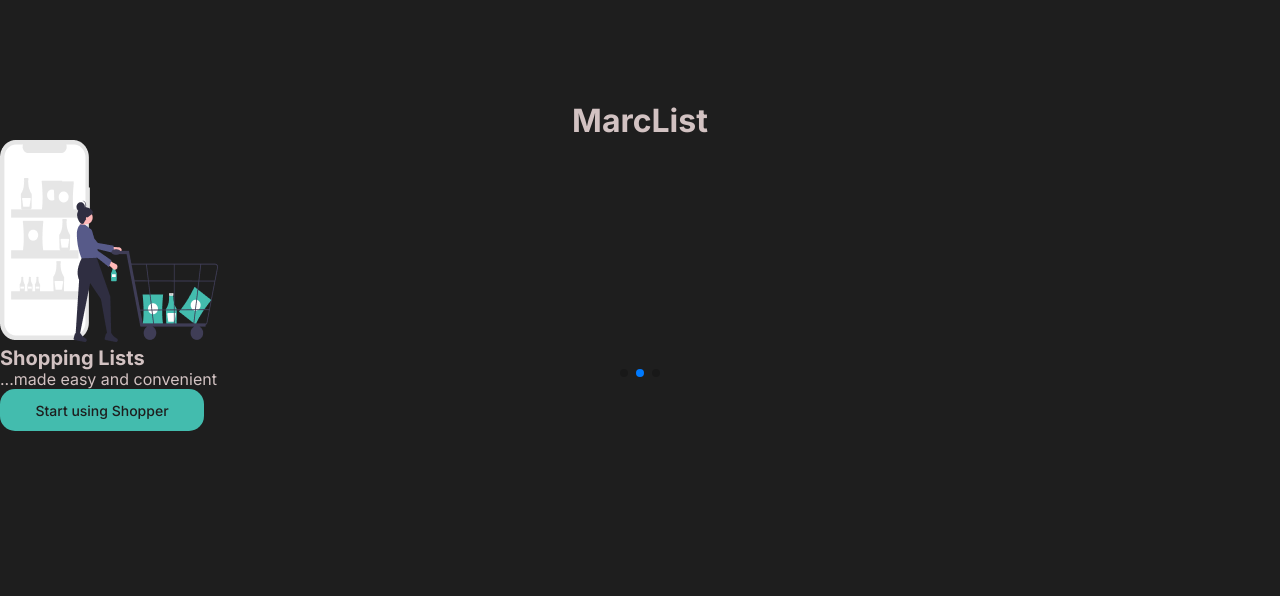
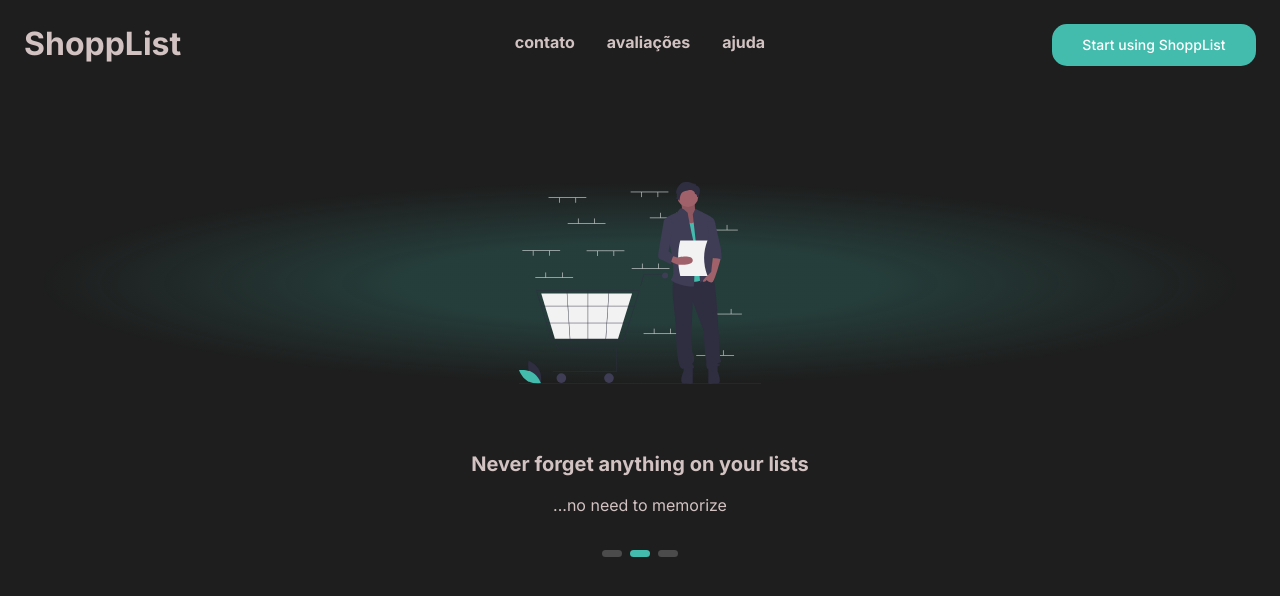
Before and after one commit to marclipe/marclist, a plain HTML site: page index.html in a window 1280 px wide. Drawn offline with nearby package versions, Linux system fonts and the light colour scheme.

Commit message:
Version mobile and Desktop

```diff
--- a/index.html
+++ b/index.html
@@ -12,36 +12,49 @@
     />
     <link href="https://fonts.googleapis.com/css2?family=Inter:wght@400;500;700&display=swap" rel="stylesheet">
     <link rel="stylesheet" href="style.css">
-    <title>MarcList</title>
+    <title>ShoppList</title>
 </head>
 <body>
     <header class="header">
-        <h1>MarcList</h1>
+        <h1>ShoppList</h1>
+        <nav>
+            <ul class="nav__info">
+                <li><a href="#">contato</a></li>
+                <li><a href="#">avaliações</a></li>
+                <li><a href="#">ajuda</a></li>
+            </ul>
+        </nav>
     </header>
-    <section class="swiper mySwiper">
+    <section class="swiper mySwiper section-carousel">
         <div class="swiper-wrapper">
-            <div class="swiper-slide first-card">
-                <img src="./img/shopping_app.png" alt="">
+            <div class="swiper-slide">
+                <div class="image-carousel">
+                    <img class="size__image-carousel" src="./img/shopping_app.svg" alt="">
+                </div>
                 <h3 class="title__carousel">Shopping Lists</h3>
                 <p class="paragraph__carousel">...made easy and
                 convenient</p>
             </div>
             <div class="swiper-slide">
-                <img src="./img/shopping_app.png" alt="">
-                <h3 class="title__carousel">Shopping Lists</h3>
-                <p class="paragraph__carousel">...made easy and
-                convenient</p>
+                <div class="image-carousel">
+                    <img src="./img/empty_cart.svg" class="size__image-carousel" alt="">
+                </div>
+                <h3 class="title__carousel">Never forget
+                anything on your lists</h3>
+                <p class="paragraph__carousel">...no need to memorize</p>
             </div>
             <div class="swiper-slide">
-                <img src="./img/shopping_app.png" alt="">
-                <h3 class="title__carousel">Shopping Lists</h3>
-                <p class="paragraph__carousel">...made easy and
-                convenient</p>
+                <div class="image-carousel"><img src="./img/gone_shopping.svg" class="size__image-carousel"  alt=""></div>
+                <h3 class="title__carousel">Use shopper for your online shopping too!</h3>
+                <p class="paragraph__carousel">...make a list now, buy it later</p>
+                <br>
             </div>
         </div>
         <div class="swiper-pagination"></div>
     </section>
-    <a class="button-start" href="#">Start using Shopper</a>
+    <div class="container-button">
+        <a class="button-start" href="#">Start using ShoppList</a>
+    </div>
 
     <script src="https://cdn.jsdelivr.net/npm/swiper@9/swiper-bundle.min.js"></script>
 
--- a/style.css
+++ b/style.css
@@ -7,12 +7,15 @@
     --color-pagination-carousel: #D9D9D9;
 
     --font-Inter: 'Inter', sans-serif;
+    --swiper-theme-color: #43BCAE;
+    --swiper-pagination-bullet-inactive-color: white;
 }
 
 * {
     box-sizing: border-box;
     margin: 0;
     padding: 0;
+    /* border: 1px solid red; */
 }
 
 body {
@@ -24,16 +27,26 @@ body {
     display: flex;
     justify-content: center;
     margin-top: 6.313rem;
-
 }
 
 .header h1 {
     color: var(--color-text);
-
 }
 
-.first-card {
-    background-color: var(--bg-card-carousel);
+.section-carousel {
+    margin: 1.813rem 1.25rem 4.813rem;
+}
+
+.image-carousel {
+    margin: 4.313rem 1.25rem 4.25rem;
+    display: grid;
+    place-items: center;
+    background-image: var(--bg-card-carousel);
+}
+
+.size__image-carousel {
+    width: 100%;
+    height: 202px;
 }
 
 .title__carousel {
@@ -42,6 +55,8 @@ body {
     font-size: 1.25rem;
     line-height: 1.5rem;
     color: var(--color-text);
+    text-align: center;
+    padding-bottom: 1.25rem;
 }
 
 .paragraph__carousel {
@@ -50,6 +65,18 @@ body {
     font-size: 1rem;
     line-height: 1.188rem;
     color: var(--color-text);
+    text-align: center;
+    padding-bottom: 2.125rem;
+}
+
+.swiper-pagination-bullet {
+    border-radius: 10px;
+    width: 1.25rem;
+    height: 0.438rem;
+    background: var(--swiper-pagination-bullet-inactive-color);
+}
+.swiper-pagination-bullet-active {
+    background-color: var(--swiper-theme-color);
 }
 
 .button-start {
@@ -66,8 +93,64 @@ body {
     font-weight: 500;
     font-size: 0.875rem;
     line-height: 1.063rem;
-    color: #1E1E1E;
+    color: white;
+    cursor: pointer;
 }
 
 /*animation for button in css*/
-/* .button-start  */
+.button-start:hover {
+    background-color: #43bcaee3;
+    transition: background, 0.1;
+}
+
+.container-button {
+    display: grid;
+    place-items: center;
+}
+
+.nav__info {
+    visibility: hidden;
+    display: none;
+}
+
+@media screen and (min-width: 600px) {
+    .header {
+        margin-top: 0;
+    }
+
+    .header h1 {
+        position: absolute;
+        left: 0;
+        padding: 1.5rem;
+    }
+
+    .nav__info {
+        visibility: visible;
+        display: flex;
+        flex-direction: row;
+        gap: 2rem;
+        padding: 2rem;
+    }
+    .nav__info li {
+        list-style: none;
+        align-items: center;
+        font-weight: 600;
+        cursor: pointer;
+    }
+
+    .nav__info a {
+        text-decoration: none;
+        color: var(--color-text);
+    }
+
+    .nav__info a:hover {
+        color: #43bcaee3;
+    }
+
+    .container-button {
+        position: absolute;
+        top: 0;
+        right: 0;
+        padding: 1.5rem;
+    }
+}
```
Also changed, not shown: img/empty_cart.svg (added), img/gone_shopping.svg (added), img/shopping_app.png (deleted), img/shopping_app.svg (added).
